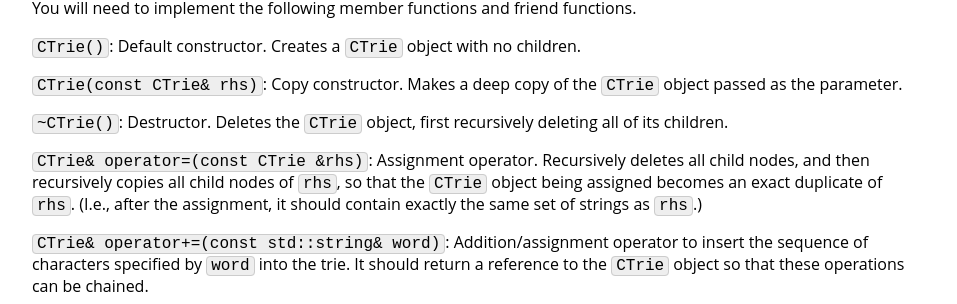
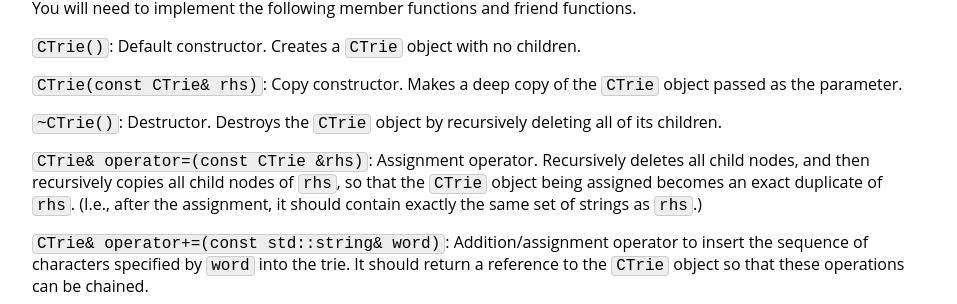
Before and after one commit to jhu-ip/cs220-summer22, a Jekyll site: the page built from assign/hw7.md, in a window 1280 px wide and 900 px high, scrolled down 2351 px. Shown: the part 149-453 px from the top of the window, without its empty margins (160-1117 px from the left). Built offline with Jekyll 4.4.1, drawn with Linux system fonts in a browser that asks for light colours.

Commit message:
clarification on CTrie destructor

```diff
--- a/assign/hw7.md
+++ b/assign/hw7.md
@@ -118,7 +118,7 @@ friend functions.
 `CTrie(const CTrie& rhs)`: Copy constructor. Makes a deep copy of the
 `CTrie` object passed as the parameter.
 
-`~CTrie()`: Destructor.  Deletes the `CTrie` object, first recursively
+`~CTrie()`: Destructor.  Destroys the `CTrie` object by recursively
 deleting all of its children.
 
 `CTrie& operator=(const CTrie &rhs)`: Assignment operator. Recursively
```
